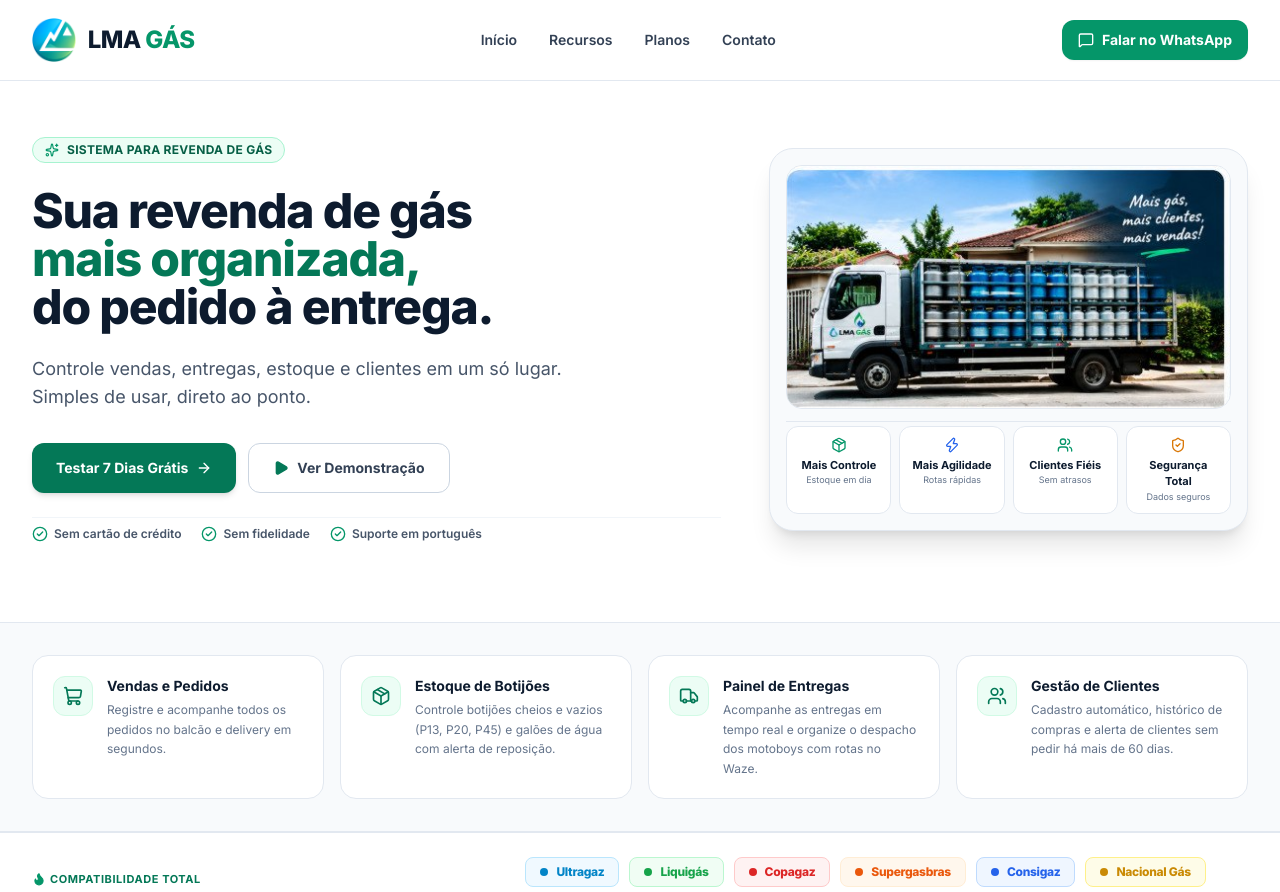
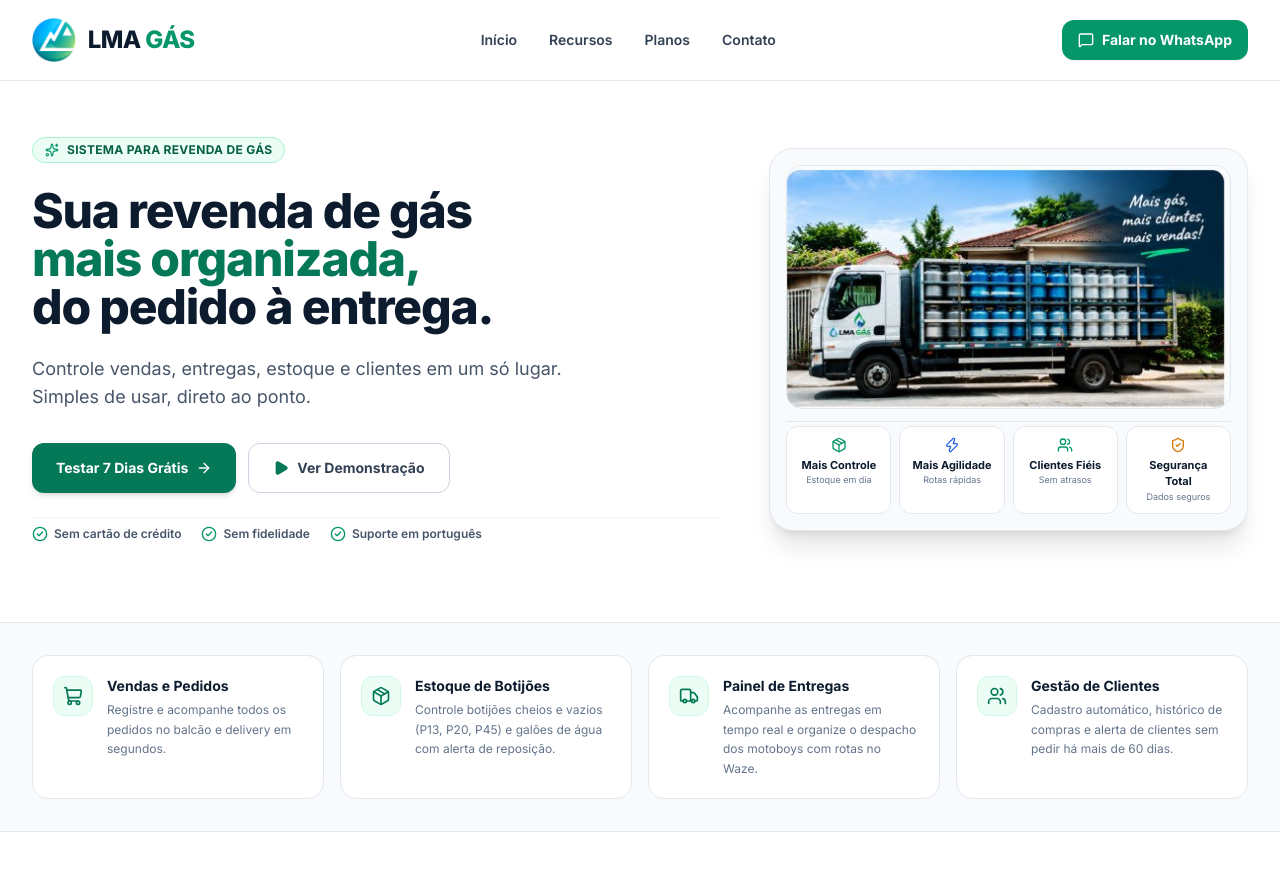
Before and after one commit to Leandro-CCB/lma-gas-site, a React (Vite) app: page / in a window 1280 px wide. Shown: the top 892 px of the page. Built offline with nearby package versions, Linux system fonts and the light colour scheme.

Commit message:
feat(site): remover faixa de Compatibilidade Total com marcas de distribuidoras

```diff
--- a/src/App.tsx
+++ b/src/App.tsx
@@ -2,7 +2,6 @@
 import { Navbar } from './components/Navbar';
 import { Hero } from './components/Hero';
 import { FeaturesStrip } from './components/FeaturesStrip';
-import { BrandsBar } from './components/BrandsBar';
 import { SystemPresentation } from './components/SystemPresentation';
 import { PricingSection } from './components/PricingSection';
 import { FaqSection } from './components/FaqSection';
@@ -36,10 +35,7 @@
         {/* 3. Faixa de 4 Funcionalidades Principais */}
         <FeaturesStrip />
 
-        {/* 4. Marcas e Distribuidoras Homologadas */}
-        <BrandsBar />
-
-        {/* 5. Apresentação do Sistema: Fotos Operacionais e Telas Reais */}
+        {/* 4. Apresentação do Sistema: Fotos Operacionais e Telas Reais */}
         <SystemPresentation onOpenTrial={handleOpenTrial} />
 
         {/* 6. Planos e Preços (Exclusivamente R$ 49,99 e R$ 99,99) + Seção de Confiança */}
```
